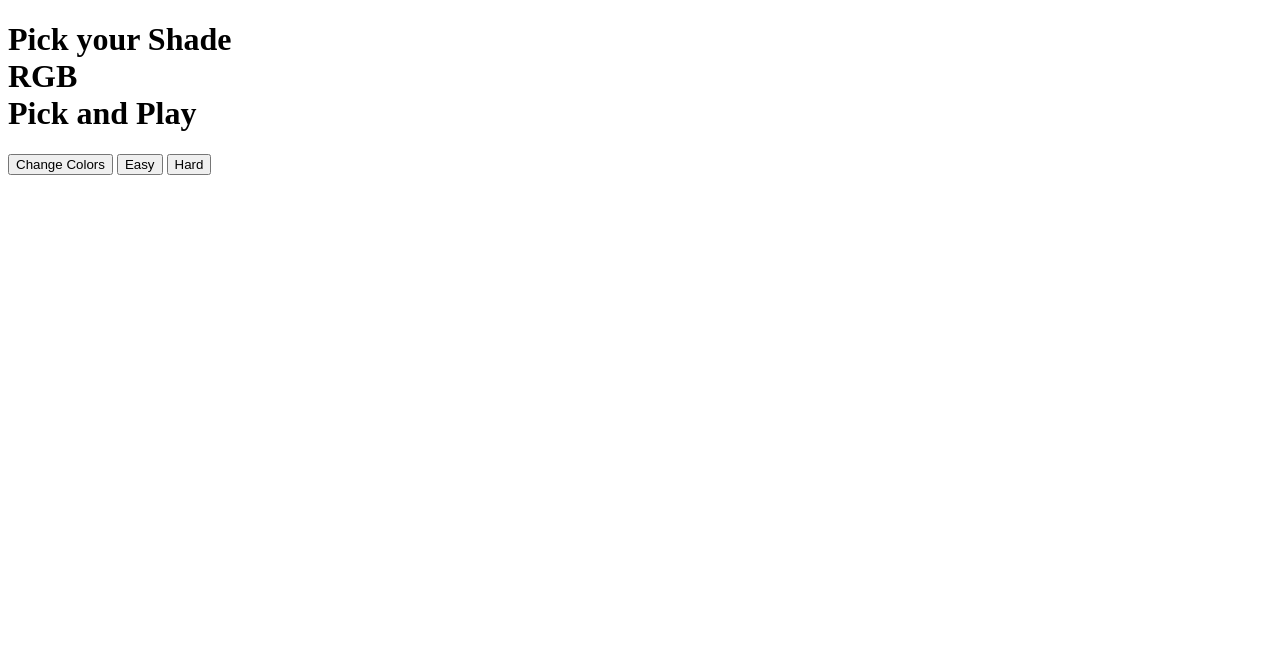
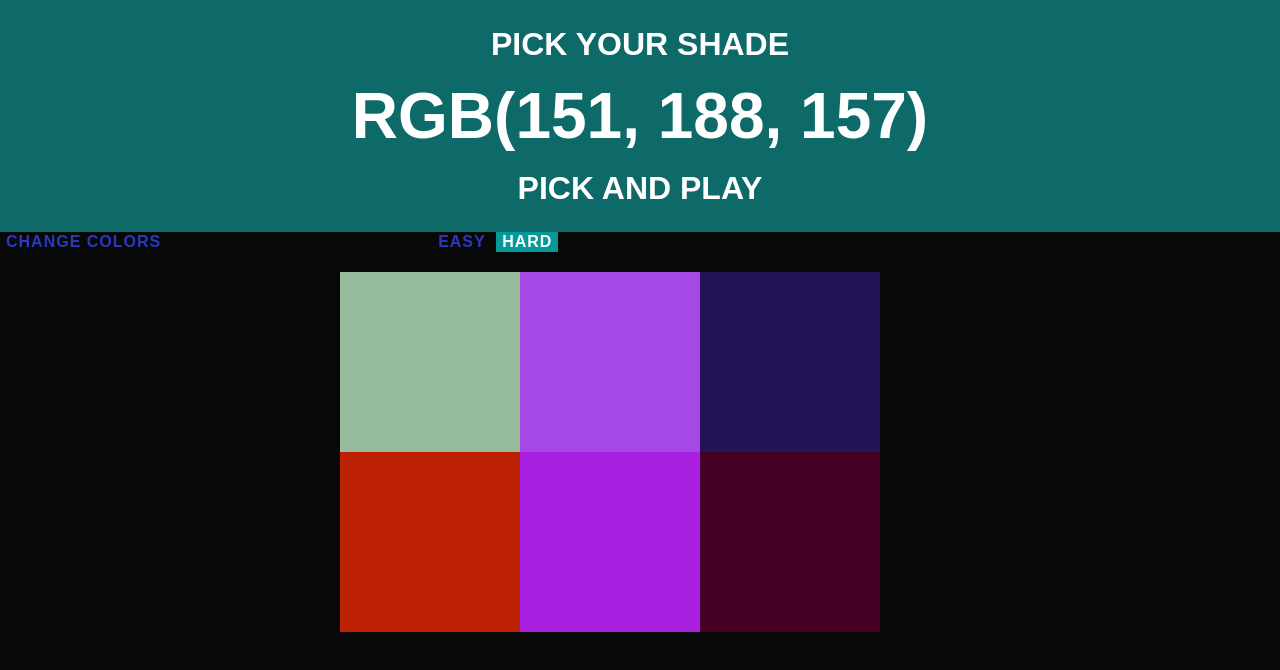
Before and after one commit to jinman36/color-game, a plain HTML site: page index.html in a window 1280 px wide. Drawn offline with Linux system fonts and the light colour scheme.

Commit message:
90 % functionality achived - reset an loop not working correct

```diff
--- a/app.js
+++ b/app.js
@@ -1,68 +1,68 @@
 var numSquares = 6;
 var colors = generateRandomColors(numSquares);
-var square = document.querySelectorAll('square');
+var square = document.querySelectorAll(".square");
 var pickedColor = pickColor();
-var rgbCode = document.getElementById('rgbCode');
-var messageDisplay = document.querySelector('#message');
-var h1 = docuemnt.querySelector('h1');
-var resetButton = document.querySelector('#reset');
-var easyButton = document.quesrySelector('#easyButton');
-var hardButton = document.querySelector('#hardButton');
+var rgbCode = document.getElementById("rgbCode");
+var messageDisplay = document.querySelector("#message");
+var h1 = document.querySelector("h1");
+var resetButton = document.querySelector("#reset");
+var easyButton = document.querySelector("#easyButton");
+var hardButton = document.querySelector("#hardButton");
 
-easyButton.addEventListener('click', function() {
-  hardButton.classList.remove('selected');
-  easyButton.classList.add('selected');
+easyButton.addEventListener("click", function() {
+  hardButton.classList.remove("selected");
+  easyButton.classList.add("selected");
   numSquares = 3;
   colors = generateRandomColors(numSquares);
   pickedColor = pickColor();
   rgbCode.textContent = pickedColor;
-  for(var i = 0; i < square.length; i++) {
+  for (var i = 0; i < square.length; i++) {
     if (colors[i]) {
       square[i].getElementsByClassName.background = colors[i];
     } else {
-      square[i].getElementsByClassName.display = 'none';
+      square[i].getElementsByClassName.display = "none";
     }
   }
 });
 
-hardButton.addEventListener('click', function() {
-  easyButton.classList.remove('selected');
-  hardButton.classList.add('selected');
+hardButton.addEventListener("click", function() {
+  easyButton.classList.remove("selected");
+  hardButton.classList.add("selected");
   numSquares = 6;
   colors = generateRandomColors(numSquares);
   pickedColor = pickColor();
   rgbCode.textContent = pickedColor;
-  for(var i = 0; i < square.length; i++) {
+  for (var i = 0; i < square.length; i++) {
     square[i].getElementsByClassName.background = colors[i];
-    square[i].getElementsByClassName.display = 'block';
+    square[i].getElementsByClassName.display = "block";
   }
 });
 
-resetButton.addEventListener('click', function() {
-  colors = generateRandomColors(numsquares);
+resetButton.addEventListener("click", function() {
+  colors = generateRandomColors(numSquares);
   pickedColor = pickColor();
   rgbCode.textContent = pickedColor;
-  this.textContent = 'New Color';
+  this.textContent = "New Color";
   for (var i = 0; i < square.length; i++) {
     square[i].getElementsByClassName.background = colors[i];
   }
-  h1.style.background = 'steelblue';
+  h1.style.background = "steelblue";
 })
 
 rgbCode.textContent = pickedColor;
 
-for (var = 0; i < square.length; i++) {
+for (var i = 0; i < square.length; i++) {
   square[i].style.background = colors[i];
-  square[i].addEventListner('click', function() {
+  square[i].addEventListener("click", function() {
     var clickedColor = this.style.background;
     if (clickedColor === pickedColor) {
-      messageDisplay.textContent = 'Good Job!';
-      resetButton.textContent = 'Play Agaiin?';
+      messageDisplay.textContent = "Good Job!";
+      resetButton.textContent = "Play Agaiin?";
       changeColors(clickedColor);
       h1.style.background = clickedColor;
     } else {
-      this.style.background = '#232323';
-      messageDisplay.textContent = 'Try Again';
+      this.style.background = "#232323";
+      messageDisplay.textContent = "Try Again";
     }
   })
 }
@@ -87,9 +87,9 @@ function generateRandomColors(num) {
 }
 
 function randomColor() {
-  var r = Math.floor(Math.random()) * 256);
-  var g = Math.floor(Math.random()) * 256);
-  var b = Math.floor(Math.random()) * 256);
+  var r = Math.floor(Math.random() * 256);
+  var g = Math.floor(Math.random() * 256);
+  var b = Math.floor(Math.random() * 256);
 
-  return 'rgb(' + r+ ', ' + g + ', ' + b + ')';
+  return "rgb(" + r+ ", " + g + ", " + b + ")";
   }
--- a/index.html
+++ b/index.html
@@ -2,32 +2,36 @@
 
 <html>
   <head>
-    <meta charset='utf-8'>
+    <meta charset="utf-8">
     <title>Color Game</title>
-    <link rel='stylesheet' href='style.css'>
+    <link rel="stylesheet" href="style.css">
   </head>
   <body>
     <h1>
-      Pick your Shade <br>
-      <span id='rgbCode'>RGB</span> <br>
+      Pick your Shade
+      <br>
+      <span id="rgbCode">RGB</span>
+      <br>
       Pick and Play
     </h1>
 
-    <div id='strip'>
-      <button id='reset'>Change Colors</button>
-      <span id='message'></span>
-      <button id='easyButton'>Easy</button>
-      <button class='selected' id='hardButton'>Hard</button>
+    <div id="strip">
+      <button id="reset">Change Colors</button>
+      <span id="message"></span>
+      <button id="easyButton">Easy</button>
+      <button class="selected" id="hardButton">Hard</button>
     </div>
 
-    <div id='cantainer'>
-      <div class='square'></div>
-      <div class='square'></div>
-      <div class='square'></div>
-      <div class='square'></div>
-      <div class='square'></div>
-      <div class='square'></div>
+    <div id="container">
+      <div class="square"></div>
+      <div class="square"></div>
+      <div class="square"></div>
+      <div class="square"></div>
+      <div class="square"></div>
+      <div class="square"></div>
     </div>
-    <script src='app.js' charset='utf-8'></script>
+
+    <script src="app.js" charset="utf-8"></script>
+
   </body>
 </html>
--- a/style.css
+++ b/style.css
@@ -0,0 +1,74 @@
+body {
+  background-color: rgb(8, 8, 8);
+  margin: 0px;
+  font-family: sans-serif;
+  font-weight: normal;
+  text-transform: uppercase;
+}
+
+.square {
+  width: 30%;
+  background: white;
+  padding-bottom: 30%;
+  float:left;
+  margin: 1.66%
+  border-radius: 10%;
+  transition: background 0.7s;
+  -webkit-transition: background 0.7s;
+  -moz-transition: background 0.7s;
+}
+
+#container {
+  margin: 20px auto;
+  max-width: 600px;
+}
+
+h1 {
+  color: white;
+  line-height: 1.5;
+  text-align: center;
+  background-color: rgb(14, 105, 105);
+  margin: 0;
+  padding: 20px 0;
+}
+
+#stripe {
+  background: white;
+  height: 30px;
+  text-align: center;
+  color: black;
+}
+
+.selected {
+  color: white;
+  background:rgb(6, 153, 153);
+}
+
+#rgbCode {
+  font-size: 200%;
+}
+
+button {
+  border: none;
+  background: none;
+  text-transform: uppercase;
+  font-family: sans-serif;
+  height: 100%;
+  font-weight: 700;
+  color: rgb(42, 57, 194);
+  letter-spacing: 1px;
+  font-size: inherit;
+  -webkit-transition: all 0.5s;
+  -moz-transition: all 0.5s;
+  outline: none;
+}
+
+button:hover {
+  color: antiquewhite;
+  background: blue;
+}
+
+#message {
+  display: inline-block;
+  width: 20%;
+}
```
